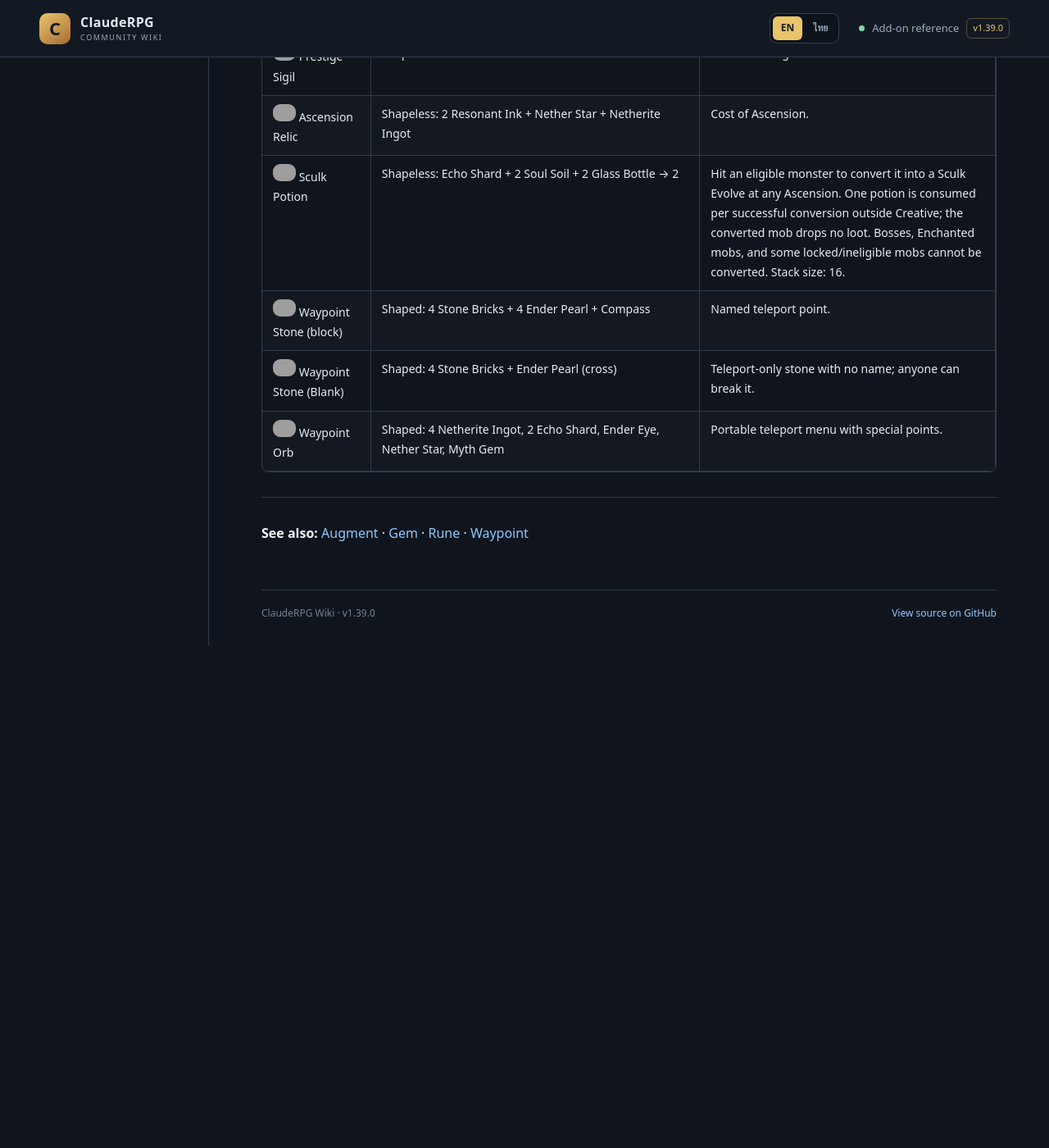
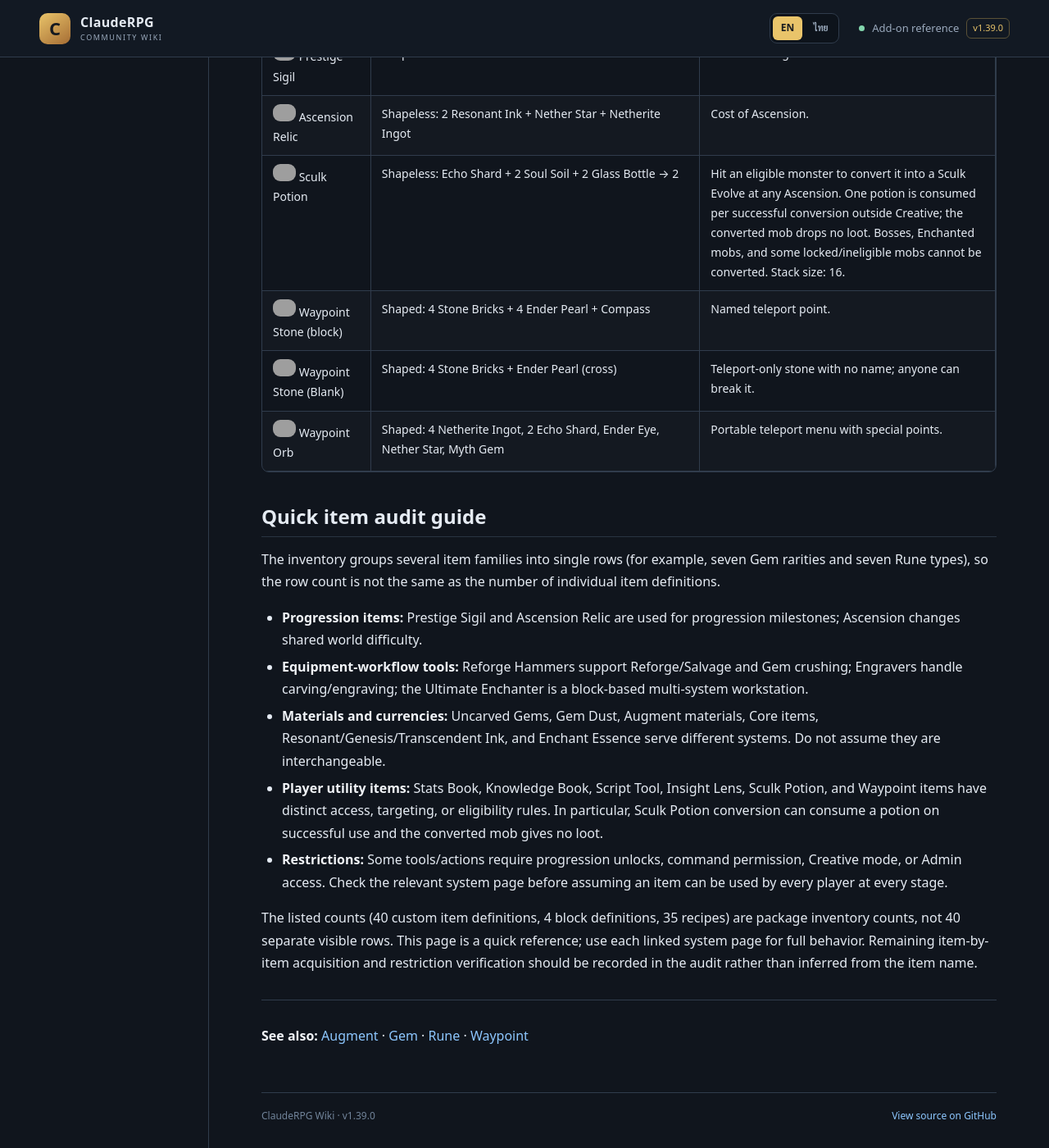
Before and after one commit to miniTorch25/ClaudeRPG-Wiki-V2, a Jekyll site: the page built from Items.md, in a window 1280 px wide and 1400 px high, scrolled down 2771 px. Shown: the whole window at 82% size. Built offline with Jekyll 4.4.1, drawn with Linux system fonts in a browser that asks for light colours; our own code applies the rules of GitHub Pages for plain Markdown files; before the commit the page ends 3558 px from its top, so only the background shows below that; grey boxes are pictures that could not be loaded.

```diff
--- a/Items.md
+++ b/Items.md
@@ -49,6 +49,19 @@
 | <img src="{{ '/assets/images/blocks/waypoint_top.png' | relative_url }}" alt="" width="28" loading="lazy"> Waypoint Stone (block) | Shaped: 4 Stone Bricks + 4 Ender Pearl + Compass | Named teleport point. |
 | <img src="{{ '/assets/images/blocks/waypoint_blank_top.png' | relative_url }}" alt="" width="28" loading="lazy"> Waypoint Stone (Blank) | Shaped: 4 Stone Bricks + Ender Pearl (cross) | Teleport-only stone with no name; anyone can break it. |
 | <img src="{{ '/assets/images/items/waypoint_orb.png' | relative_url }}" alt="" width="28" loading="lazy"> Waypoint Orb | Shaped: 4 Netherite Ingot, 2 Echo Shard, Ender Eye, Nether Star, Myth Gem | Portable teleport menu with special points. |
+
+
+## Quick item audit guide
+
+The inventory groups several item families into single rows (for example, seven Gem rarities and seven Rune types), so the row count is not the same as the number of individual item definitions.
+
+- **Progression items:** Prestige Sigil and Ascension Relic are used for progression milestones; Ascension changes shared world difficulty.
+- **Equipment-workflow tools:** Reforge Hammers support Reforge/Salvage and Gem crushing; Engravers handle carving/engraving; the Ultimate Enchanter is a block-based multi-system workstation.
+- **Materials and currencies:** Uncarved Gems, Gem Dust, Augment materials, Core items, Resonant/Genesis/Transcendent Ink, and Enchant Essence serve different systems. Do not assume they are interchangeable.
+- **Player utility items:** Stats Book, Knowledge Book, Script Tool, Insight Lens, Sculk Potion, and Waypoint items have distinct access, targeting, or eligibility rules. In particular, Sculk Potion conversion can consume a potion on successful use and the converted mob gives no loot.
+- **Restrictions:** Some tools/actions require progression unlocks, command permission, Creative mode, or Admin access. Check the relevant system page before assuming an item can be used by every player at every stage.
+
+The listed counts (40 custom item definitions, 4 block definitions, 35 recipes) are package inventory counts, not 40 separate visible rows. This page is a quick reference; use each linked system page for full behavior. Remaining item-by-item acquisition and restriction verification should be recorded in the audit rather than inferred from the item name.
 
 ---
 
@@ -108,6 +121,19 @@
 | <img src="{{ '/assets/images/blocks/waypoint_blank_top.png' | relative_url }}" alt="" width="28" loading="lazy"> Waypoint Stone (Blank) | คราฟต์ตามรูปแบบ: Stone Bricks 4 + Ender Pearl วางเป็นรูปกากบาท | ใช้วาร์ปอย่างเดียว ไม่มีชื่อ และผู้เล่นทุกคนทุบได้ |
 | <img src="{{ '/assets/images/items/waypoint_orb.png' | relative_url }}" alt="" width="28" loading="lazy"> Waypoint Orb | คราฟต์ตามรูปแบบ: Netherite Ingot 4, Echo Shard 2, Ender Eye, Nether Star และ Myth Gem | เมนูวาร์ปแบบพกพาที่มีจุดพิเศษ |
 
+
+## แนวทางตรวจสอบไอเทมแบบย่อ
+
+ตารางนี้รวมไอเทมหลายตระกูลไว้ในแถวเดียว (เช่น Gem 7 ระดับ และ Rune 7 ชนิด) ดังนั้นจำนวนแถวจึงไม่เท่ากับจำนวนไฟล์นิยามไอเทมทั้งหมด
+
+- **ไอเทมความก้าวหน้า:** Prestige Sigil และ Ascension Relic ใช้กับหมุดหมายความก้าวหน้า โดย Ascension เปลี่ยนความยากของโลกที่ผู้เล่นใช้ร่วมกัน
+- **เครื่องมือจัดการอุปกรณ์:** Reforge Hammer ใช้กับ Reforge/Salvage และบด Gem; Engraver ใช้แกะสลัก/สลักช่อง; Ultimate Enchanter เป็นบล็อกสำหรับทำงานหลายระบบ
+- **วัตถุดิบและสกุลเงิน:** Uncarved Gem, Gem Dust, วัตถุดิบ Augment, Core, Ink แต่ละระดับ และ Enchant Essence ใช้ในระบบต่างกัน อย่าถือว่าใช้แทนกันได้
+- **ไอเทมอำนวยความสะดวก:** Stats Book, Knowledge Book, Script Tool, Insight Lens, Sculk Potion และไอเทม Waypoint มีข้อกำหนดการเข้าถึง เป้าหมาย หรือสิทธิ์ต่างกัน โดยเฉพาะ Sculk Potion ที่ใช้ยาเมื่อแปลงสำเร็จ และมอนที่ถูกแปลงจะไม่ดรอปของ
+- **ข้อจำกัด:** เครื่องมือหรือการกระทำบางอย่างต้องปลดล็อกระบบก่อน ต้องมีสิทธิ์ใช้คำสั่ง อยู่ใน Creative หรือเป็น Admin ควรอ่านหน้าระบบที่เกี่ยวข้องก่อนสรุปว่าใครก็ใช้ได้ทุกช่วงความก้าวหน้า
+
+จำนวนที่ระบุ (นิยามไอเทม 40 รายการ นิยามบล็อก 4 รายการ และสูตร 35 รายการ) คือจำนวนไฟล์ในแพ็ก ไม่ใช่จำนวนแถวที่แสดงแยกกัน หน้านี้เป็นคู่มืออ้างอิงย่อ ส่วนรายละเอียดการทำงานให้อ่านหน้าระบบที่เกี่ยวข้อง งานตรวจสอบแหล่งที่มาและข้อจำกัดของไอเทมแต่ละรายการที่เหลือควรบันทึกไว้ใน Audit ไม่ควรเดาจากชื่อไอเทม
+
 ---
 
 **ดูเพิ่มเติม:** [Augment](Augment) · [Gem](Gem) · [Rune](Rune) · [Waypoint](Exploration)
```
